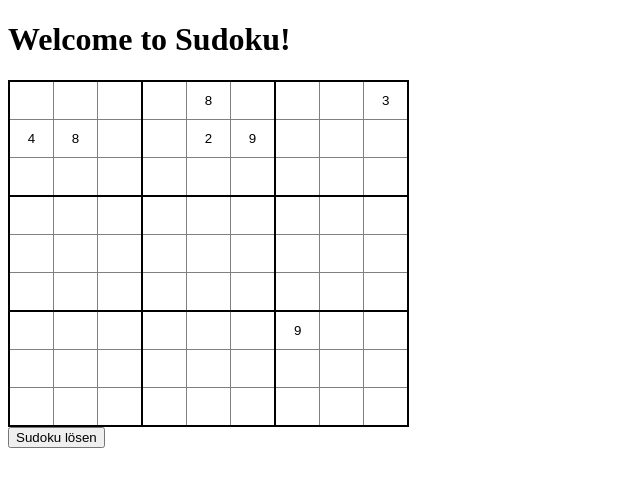
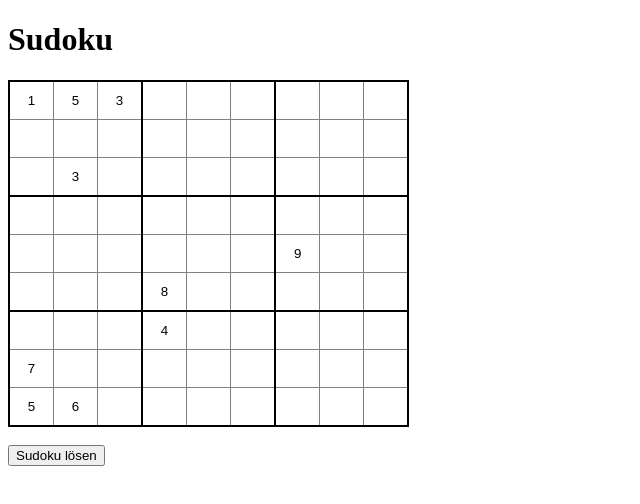
Before and after one commit to chrisloid/sudoku, an Angular app: page / in a window 1280 px wide. Shown: the top 504 px of the page, without its empty margins (0-640 px from the left). Built offline with nearby package versions, Linux system fonts and the light colour scheme.

Commit message:
use form

```diff
--- a/src/app/app.component.html
+++ b/src/app/app.component.html
@@ -1,7 +1,7 @@
 <!--The content below is only a placeholder and can be replaced.-->
 <div style="text-align:center">
   <h1>
-    Welcome to {{ title }}!
+    {{ title }}
   </h1>
 </div>
 <app-sudoku>sudoku loading..</app-sudoku>
--- a/src/app/app.module.ts
+++ b/src/app/app.module.ts
@@ -1,5 +1,7 @@
 import { BrowserModule } from '@angular/platform-browser';
 import { NgModule } from '@angular/core';
+import { ReactiveFormsModule } from '@angular/forms';
+
 
 import { AppComponent } from './app.component';
 import { SudokuComponent } from './sudoku/sudoku.component';
@@ -10,7 +12,9 @@ import { SudokuComponent } from './sudoku/sudoku.component';
     SudokuComponent
   ],
   imports: [
+    ReactiveFormsModule,
     BrowserModule
+
   ],
   providers: [],
   bootstrap: [AppComponent]
--- a/src/app/sudoku/sudoku.component.css
+++ b/src/app/sudoku/sudoku.component.css
@@ -13,25 +13,25 @@ input {
     width: 5ch;
     text-align: right
   }
-.cell1 {
+.c1 {
     border-left: 0px;
     border-right: 1px solid grey;
     border-bottom: 1px solid grey;
     border-top: 0px;
 }
-.cell2 {
+.c2 {
     border-left: 0px;
     border-right: 2px solid black;
     border-bottom: 1px solid grey;
     border-top: 0px;
 }
-.cell3 {
+.c3 {
     border-left: 0px;
     border-right: 1px solid grey;
     border-bottom: 2px solid black;
     border-top: 0px;
 }
-.cell4 {
+.c4 {
     border-left: 0px;
     border-right: 2px solid black;
     border-bottom: 2px solid black;
--- a/src/app/sudoku/sudoku.component.html
+++ b/src/app/sudoku/sudoku.component.html
@@ -1,8 +1,14 @@
-<table>
-  <tr *ngFor="let row of rows; let ir = index">
-    <td *ngFor="let cell of row.cells; let ic = index" class={{cellclass[(9*ir)+ic]}}>
-        <input type="number" min="1" max="9" step="1" value={{cell}}>
-      </td>
-  </tr>
-</table>
-<button onclick="solveSudoku">Sudoku lösen</button>
+
+<form [formGroup]="sudokuForm" (ngSubmit)="solveSudoku()">
+  <div formArrayName="sudokucells">
+    <table>
+      <tr *ngFor="let row of [1,2,3,4,5,6,7,8,9]; let ir = index">
+        <td *ngFor="let cell of [1,2,3,4,5,6,7,8,9]; let ic = index" class={{cellclass[(9*ir)+ic]}}>
+            <input [formControlName]="(9*ir)+ic" type="number" min="1" max="9">
+        </td>
+      </tr>
+    </table>
+  </div>
+  <br>
+  <button type="submit">Sudoku lösen</button>
+</form>
--- a/src/app/sudoku/sudoku.component.ts
+++ b/src/app/sudoku/sudoku.component.ts
@@ -1,4 +1,5 @@
 import { Component, OnInit } from '@angular/core';
+import { FormBuilder, FormGroup, FormArray, Validators} from '@angular/forms';
 
 @Component({
   selector: 'app-sudoku',
@@ -6,36 +7,53 @@ import { Component, OnInit } from '@angular/core';
   styleUrls: ['./sudoku.component.css']
 })
 export class SudokuComponent implements OnInit {
+  sudokuForm : FormGroup;
+  sudoku: Sudoku;
 
-  rows : any[] = CELLS;
+  constructor(private fb: FormBuilder) {}
+
+
   cellclass : String[] = [
-    "cell1","cell1","cell2","cell1","cell1","cell2","cell1","cell1","cell2",
-    "cell1","cell1","cell2","cell1","cell1","cell2","cell1","cell1","cell2",
-    "cell3","cell3","cell4","cell3","cell3","cell4","cell3","cell3","cell4",
-    "cell1","cell1","cell2","cell1","cell1","cell2","cell1","cell1","cell2",
-    "cell1","cell1","cell2","cell1","cell1","cell2","cell1","cell1","cell2",
-    "cell3","cell3","cell4","cell3","cell3","cell4","cell3","cell3","cell4",
-    "cell1","cell1","cell2","cell1","cell1","cell2","cell1","cell1","cell2",
-    "cell1","cell1","cell2","cell1","cell1","cell2","cell1","cell1","cell2",
-    "cell3","cell3","cell4","cell3","cell3","cell4","cell3","cell3","cell4",
+    "c1","c1","c2","c1","c1","c2","c1","c1","c2",
+    "c1","c1","c2","c1","c1","c2","c1","c1","c2",
+    "c3","c3","c4","c3","c3","c4","c3","c3","c4",
+    "c1","c1","c2","c1","c1","c2","c1","c1","c2",
+    "c1","c1","c2","c1","c1","c2","c1","c1","c2",
+    "c3","c3","c4","c3","c3","c4","c3","c3","c4",
+    "c1","c1","c2","c1","c1","c2","c1","c1","c2",
+    "c1","c1","c2","c1","c1","c2","c1","c1","c2",
+    "c3","c3","c4","c3","c3","c4","c3","c3","c4"
   ]
 
   ngOnInit() {
+    this.sudoku = new Sudoku();
+
+    this.sudokuForm = this.fb.group( {
+      sudokucells: this.fb.array(this.sudoku.sudokucells)
+    });
+
   }
 
-  clear() {
+
+  solveSudoku() {
+    console.log("solve!");
   }
 }
-export const CELLS: any[] =
-[
-  { cells: ["","","","","8","","","","3"] },
-  { cells: ["4","8","","","2","9","","",""] },
-  { cells: ["","","","","","","","",""] },
-  { cells: ["","","","","","","","",""] },
-  { cells: ["","","","","","","","",""] },
-  { cells: ["","","","","","","","",""] },
-  { cells: ["","","","","","","9","",""] },
-  { cells: ["","","","","","","","",""] },
-  { cells: ["","","","","","","","",""] }
 
-]
+class Sudoku {
+  sudokucells : String[]
+
+  constructor() {
+    this.sudokucells = [
+      "1","5","3","","","","","","",
+      "","","","","","","","","",
+      "","3","","","","","","","",
+      "","","","","","","","","",
+      "","","","","","","9","","",
+      "","","","8","","","","","",
+      "","","","4","","","","","",
+      "7","","","","","","","","",
+      "5","6","","","","","","",""
+    ];
+  }
+}
```
